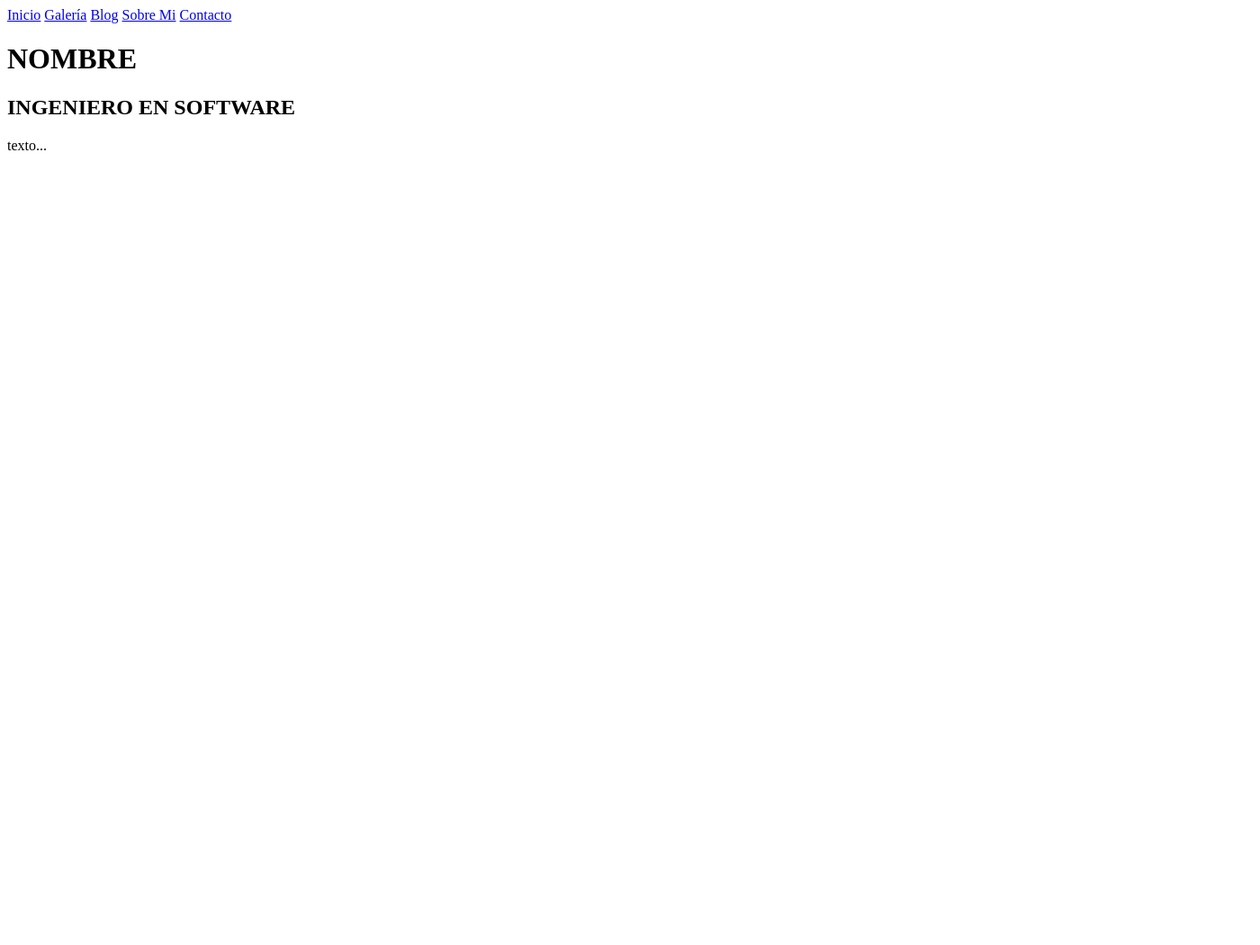
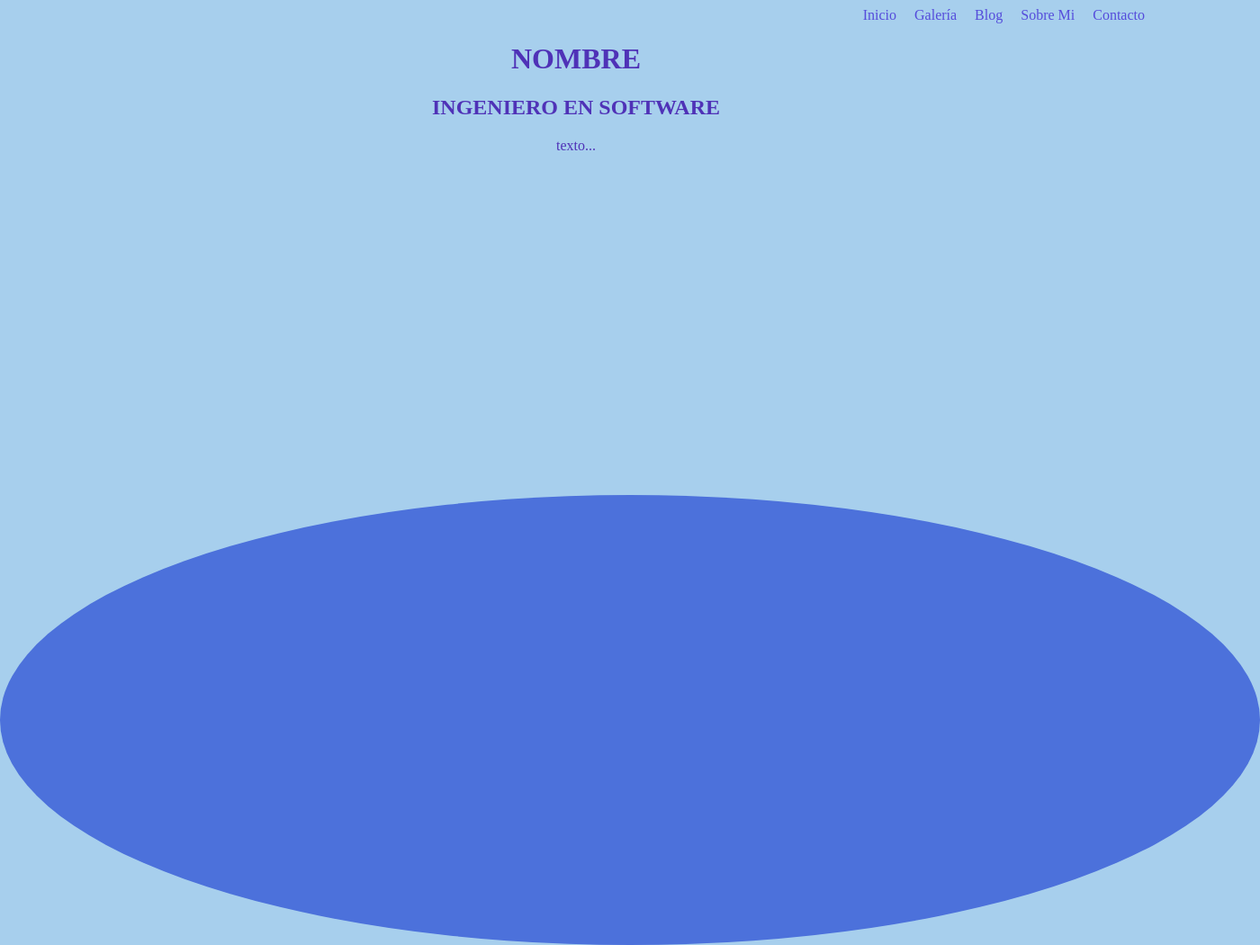
Before and after one commit to Soysakiaytuno/isw-233-maca, a plain HTML site: page Portafolio/index.html in a window 1280 px wide. Shown: the whole page at 90% size, 1400 px wide, since content can reach past the window. Before the commit the page ends 800 px from the top, so only its background shows below. Drawn offline with Linux system fonts and the light colour scheme.

Commit message:
css añadidos

```diff
--- a/Portafolio/css/styles.css
+++ b/Portafolio/css/styles.css
@@ -0,0 +1,27 @@
+body {
+  background-color: #A7CFED;
+}
+a {
+color: #554CDB;
+text-decoration: none;
+}
+nav {
+display: flex;
+gap: 20px;
+justify-content: right;
+}
+.textos-principales
+{
+    color: #4F32B7;
+    text-align: center;
+}
+.Circulo-Fondo
+{
+    width: 1400px;
+    height: 500px;
+    border-radius: 50%;
+    position: absolute;
+    bottom: -250px;
+    background-color: #4C71DB;
+    left: 0%;
+}
--- a/Portafolio/index.html
+++ b/Portafolio/index.html
@@ -13,7 +13,7 @@
         </nav>
     </header>
     <body>
-        <div>
+        <div class="textos-principales">
             <h1>NOMBRE</h1>
             <h2>INGENIERO EN SOFTWARE</h2>
             <p>texto...</p>
```
